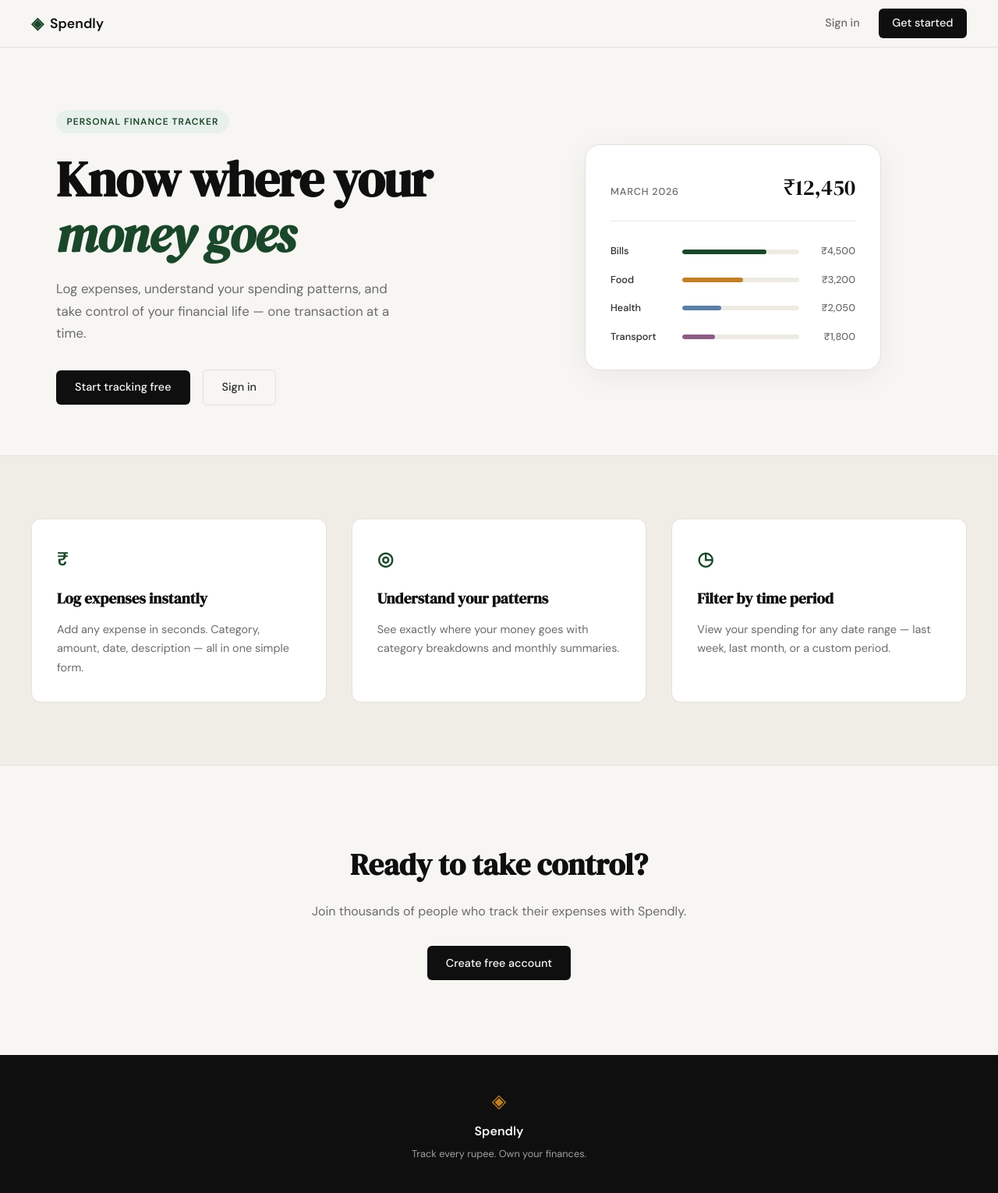
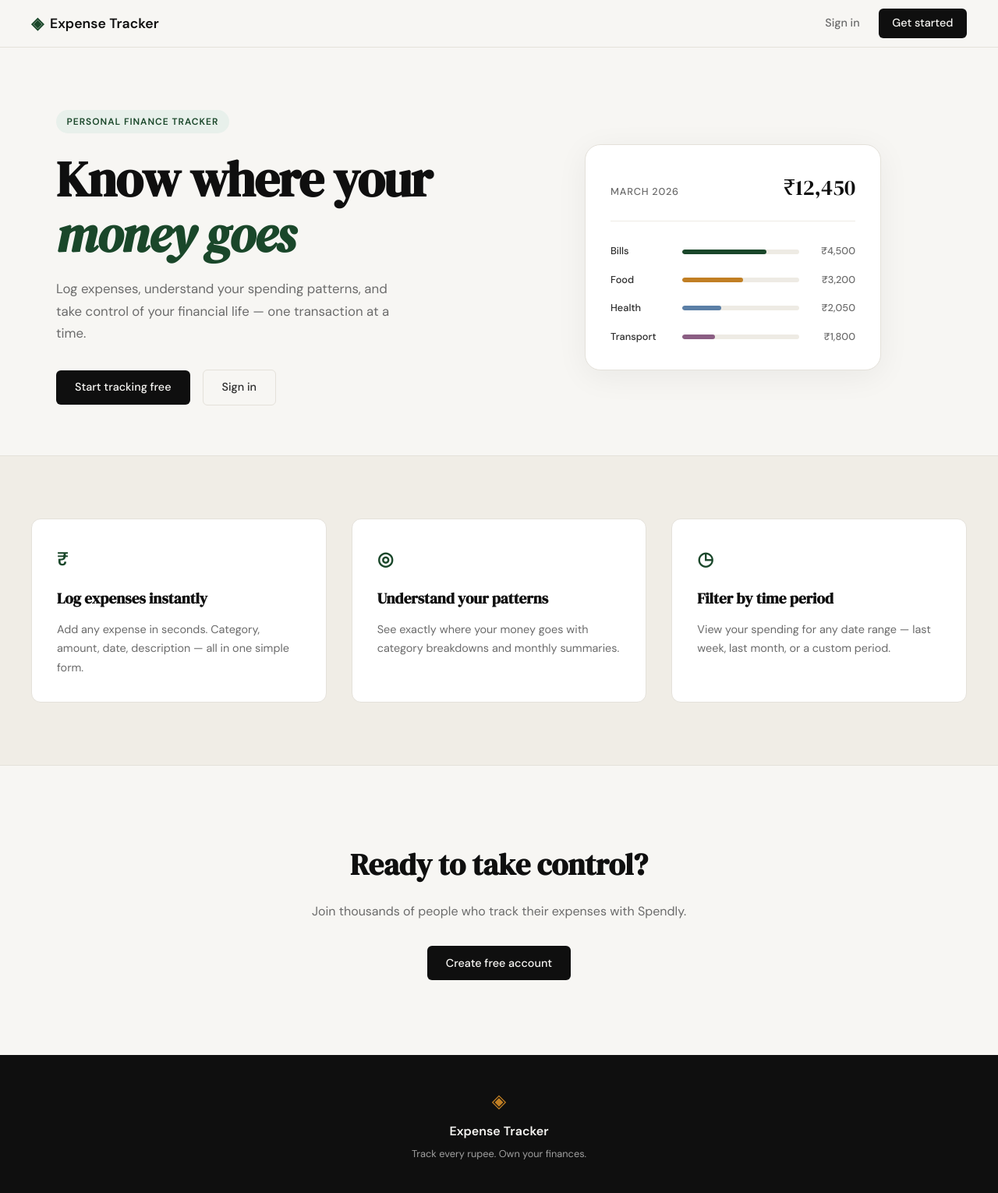
Before and after one commit to israr-mohammed/expense_tracker, a Flask app: page / in a window 1280 px wide. Shown: the whole page at 78% size. Run offline with Flask 3, Linux system fonts and the light colour scheme.

Commit message:
Updated landing page

```diff
--- a/templates/base.html
+++ b/templates/base.html
@@ -3,7 +3,7 @@
 <head>
     <meta charset="UTF-8">
     <meta name="viewport" content="width=device-width, initial-scale=1.0">
-    <title>{% block title %}Spendly{% endblock %}</title>
+    <title>{% block title %}Expense Tracker{% endblock %}</title>
     <link rel="preconnect" href="https://fonts.googleapis.com">
     <link rel="preconnect" href="https://fonts.gstatic.com" crossorigin>
     <link href="https://fonts.googleapis.com/css2?family=DM+Serif+Display:ital@0;1&family=DM+Sans:wght@300;400;500;600&display=swap" rel="stylesheet">
@@ -16,7 +16,7 @@
         <div class="nav-inner">
             <a href="{{ url_for('landing') }}" class="nav-brand">
                 <span class="brand-icon">◈</span>
-                <span class="brand-name">Spendly</span>
+                <span class="brand-name">Expense Tracker</span>
             </a>
             <div class="nav-links">
                 <a href="{{ url_for('login') }}">Sign in</a>
@@ -32,7 +32,7 @@
     <footer class="footer">
         <div class="footer-inner">
             <span class="brand-icon">◈</span>
-            <span class="footer-name">Spendly</span>
+            <span class="footer-name">Expense Tracker</span>
             <p class="footer-copy">Track every rupee. Own your finances.</p>
         </div>
     </footer>
--- a/templates/landing.html
+++ b/templates/landing.html
@@ -1,6 +1,6 @@
 {% extends "base.html" %}
 
-{% block title %}Spendly — Track Every Rupee{% endblock %}
+{% block title %}Expense Tracker — Track Every Rupee{% endblock %}
 
 {% block content %}
 
--- a/templates/login.html
+++ b/templates/login.html
@@ -1,6 +1,6 @@
 {% extends "base.html" %}
 
-{% block title %}Sign in — Spendly{% endblock %}
+{% block title %}Sign in — Expense Tracker{% endblock %}
 
 {% block content %}
 
--- a/templates/register.html
+++ b/templates/register.html
@@ -1,6 +1,6 @@
 {% extends "base.html" %}
 
-{% block title %}Create account — Spendly{% endblock %}
+{% block title %}Create account — Expense Tracker{% endblock %}
 
 {% block content %}
 
```
